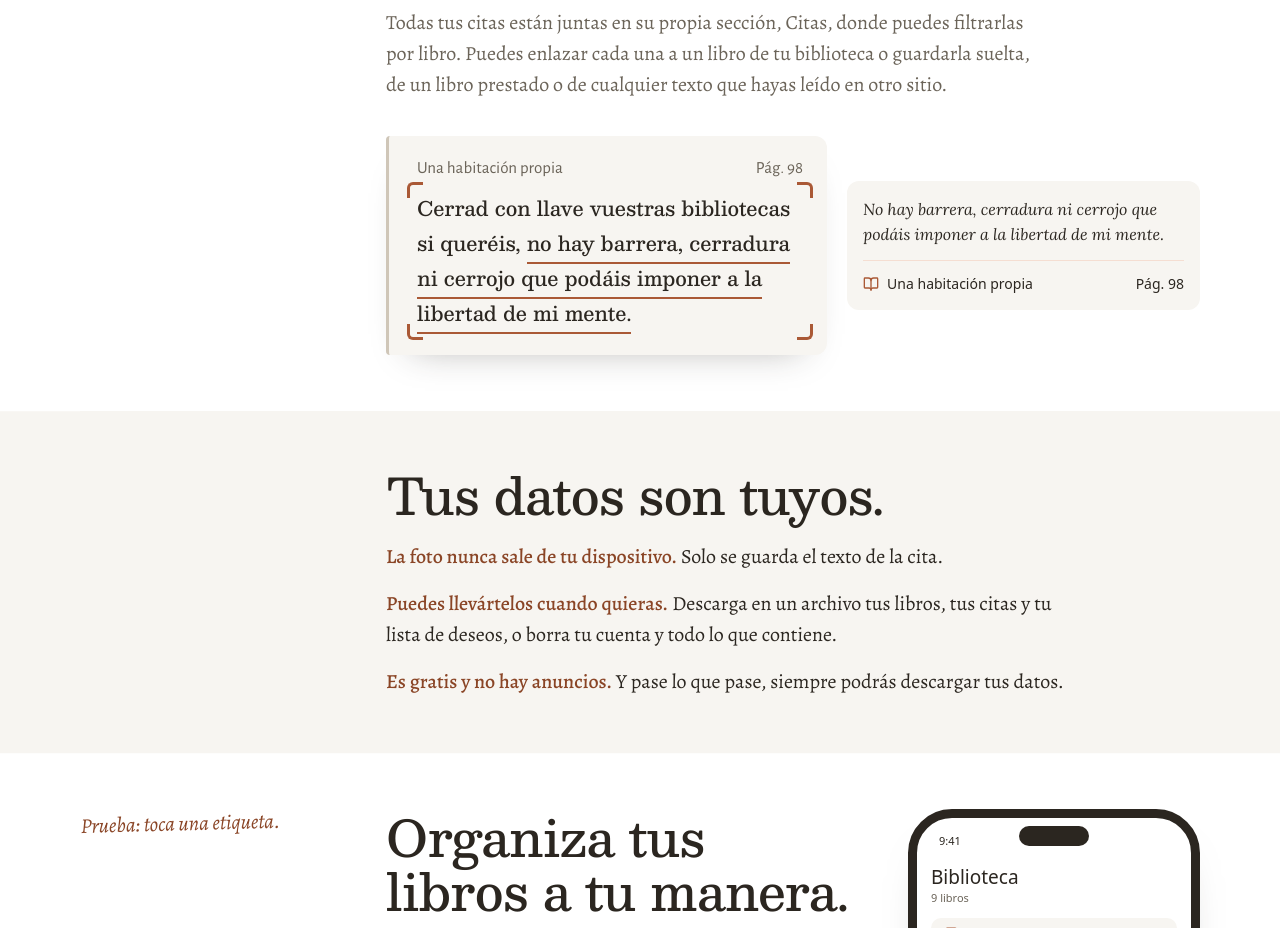
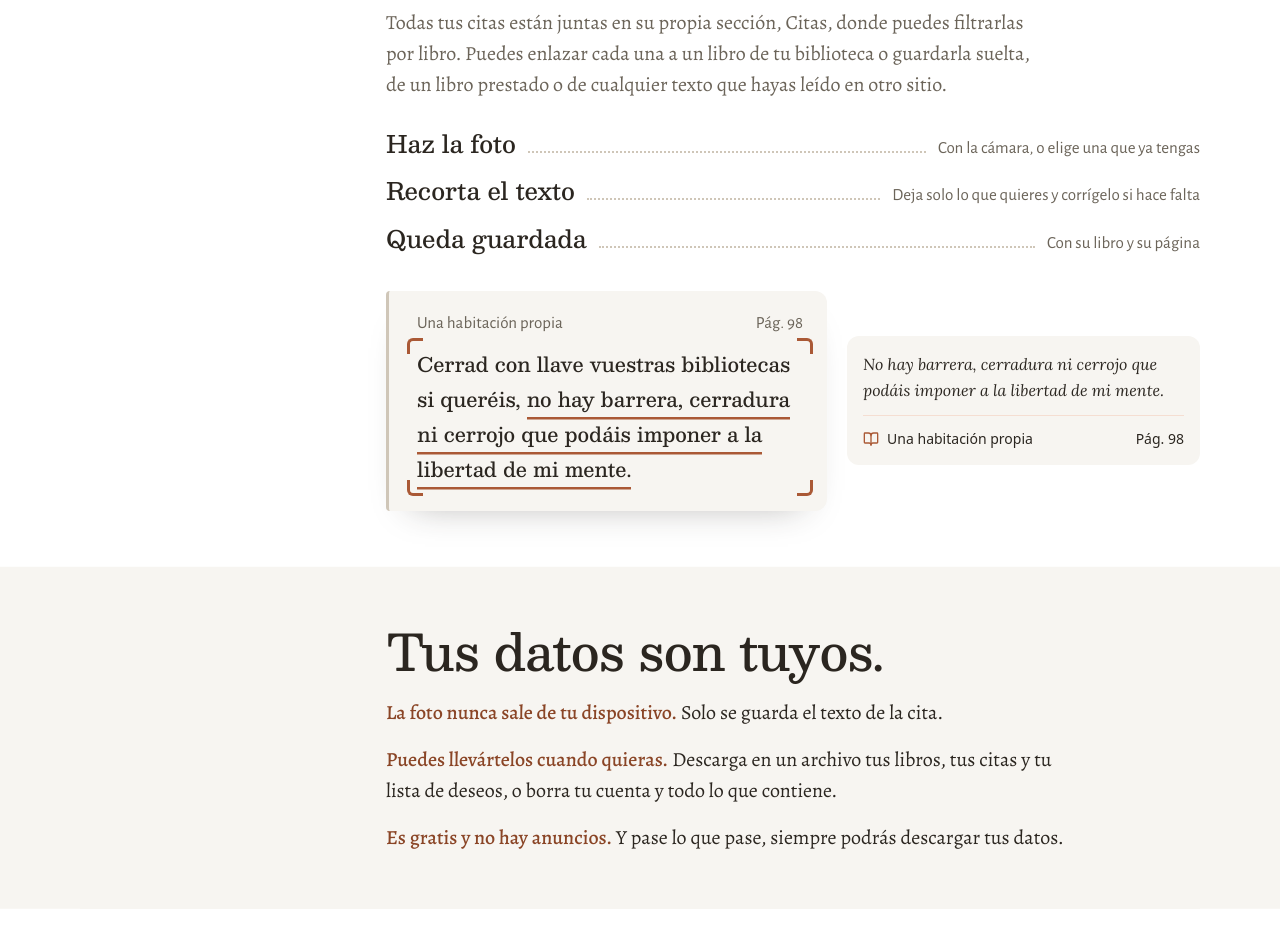
Before and after one commit to IsaSaete/biblioteca-frontend, a React (Vite) app: page / in a window 1280 px wide. Shown: the part 1820-2748 px from the top of the page. Built offline with nearby package versions, Linux system fonts and the light colour scheme; no server answers; a web font is replaced by a local one.

Commit message:
Add the three steps to the landing quotes section
Take the photo, crop the text, and it is saved with its book and page, in the
same index style as the add-book methods.

Co-Authored-By: Claude Sonnet 5.5 <noreply@anthropic.com>
Claude-Session: https://claude.ai/code/session_01PxgBumSKVMUVm3rA3gKG22

```diff
--- a/src/domains/landing/components/QuotesSection/QuotesSection.tsx
+++ b/src/domains/landing/components/QuotesSection/QuotesSection.tsx
@@ -7,6 +7,7 @@ import { themeVars } from "../../themeVars";
 import QuoteCardContent from "../../../quotes/components/QuoteCard/QuoteCardContent";
 import { quoteCardSx } from "../../../quotes/components/QuoteCard/quoteCardSx";
 import LandingSection from "../LandingSection/LandingSection";
+import StepsList from "../StepsList/StepsList";
 import SectionTitle from "../SectionTitle/SectionTitle";
 
 const draw = keyframes`
@@ -69,6 +70,7 @@ const QuotesSection = () => {
           {text}
         </Typography>
       ))}
+      <StepsList label={quotesContent.stepsLabel} steps={quotesContent.steps} />
       <Box
         ref={ref}
         sx={(theme) => ({
--- /dev/null
+++ b/src/domains/landing/components/StepsList/StepsList.tsx
@@ -0,0 +1,88 @@
+import Box from "@mui/material/Box";
+import Typography from "@mui/material/Typography";
+import { themeVars } from "../../themeVars";
+
+interface Step {
+  title: string;
+  hint: string;
+}
+
+interface StepsListProps {
+  label: string;
+  steps: readonly Step[];
+}
+
+// Pasos en orden con el mismo aire que el índice de «Cuatro maneras»: en
+// escritorio, el título, una línea de puntos y la pista a la derecha; en móvil,
+// el título con su pista debajo.
+const StepsList = ({ label, steps }: StepsListProps) => (
+  <Box
+    component="ol"
+    aria-label={label}
+    sx={(theme) => ({
+      listStyle: "none",
+      m: 0,
+      mt: 7,
+      p: 0,
+      display: "grid",
+      [theme.breakpoints.up("md")]: { gap: 4 },
+    })}
+  >
+    {steps.map((step) => (
+      <Box
+        key={step.title}
+        component="li"
+        sx={(theme) => ({
+          display: "grid",
+          rowGap: 1,
+          py: 3,
+          borderTop: `1px solid ${themeVars(theme).palette.landing.line}`,
+          [theme.breakpoints.up("md")]: {
+            display: "flex",
+            alignItems: "baseline",
+            gap: 3,
+            py: 0,
+            borderTop: 0,
+          },
+        })}
+      >
+        <Typography
+          variant="landingDisplay"
+          component="span"
+          sx={{ fontSize: "1.2em", lineHeight: 1.3 }}
+        >
+          {step.title}
+        </Typography>
+        <Box
+          aria-hidden="true"
+          sx={(theme) => ({
+            display: "none",
+            [theme.breakpoints.up("md")]: {
+              display: "block",
+              flex: "1 1 24px",
+              minWidth: 24,
+              height: 0,
+              borderBottom: `2px dotted ${themeVars(theme).palette.landing.lineStrong}`,
+            },
+          })}
+        />
+        <Typography
+          variant="landingUi"
+          component="span"
+          sx={(theme) => ({
+            fontWeight: 400,
+            color: "text.secondary",
+            [theme.breakpoints.up("md")]: {
+              textAlign: "right",
+              maxWidth: "20em",
+            },
+          })}
+        >
+          {step.hint}
+        </Typography>
+      </Box>
+    ))}
+  </Box>
+);
+
+export default StepsList;
--- a/src/domains/landing/content/landingContent.ts
+++ b/src/domains/landing/content/landingContent.ts
@@ -78,6 +78,21 @@ export const quotesContent = {
     "Estás leyendo y encuentras un párrafo que no quieres perder. Lo encuadras con la cámara, ajustas el recuadro al texto que quieres y Glosa lo lee en tu dispositivo. Antes de guardarlo, lo revisas y lo corriges si hace falta. También puedes elegir una foto que ya tengas o escribirlo tú.",
     "Todas tus citas están juntas en su propia sección, Citas, donde puedes filtrarlas por libro. Puedes enlazar cada una a un libro de tu biblioteca o guardarla suelta, de un libro prestado o de cualquier texto que hayas leído en otro sitio.",
   ],
+  stepsLabel: "Cómo guardar una cita",
+  steps: [
+    {
+      title: "Haz la foto",
+      hint: "Con la cámara, o elige una que ya tengas",
+    },
+    {
+      title: "Recorta el texto",
+      hint: "Deja solo lo que quieres y corrígelo si hace falta",
+    },
+    {
+      title: "Queda guardada",
+      hint: "Con su libro y su página",
+    },
+  ],
   page: {
     book: "Una habitación propia",
     location: "Pág. 98",
```
Also changed, not shown: 1 other file (tests, documents, lock files or other folders).
